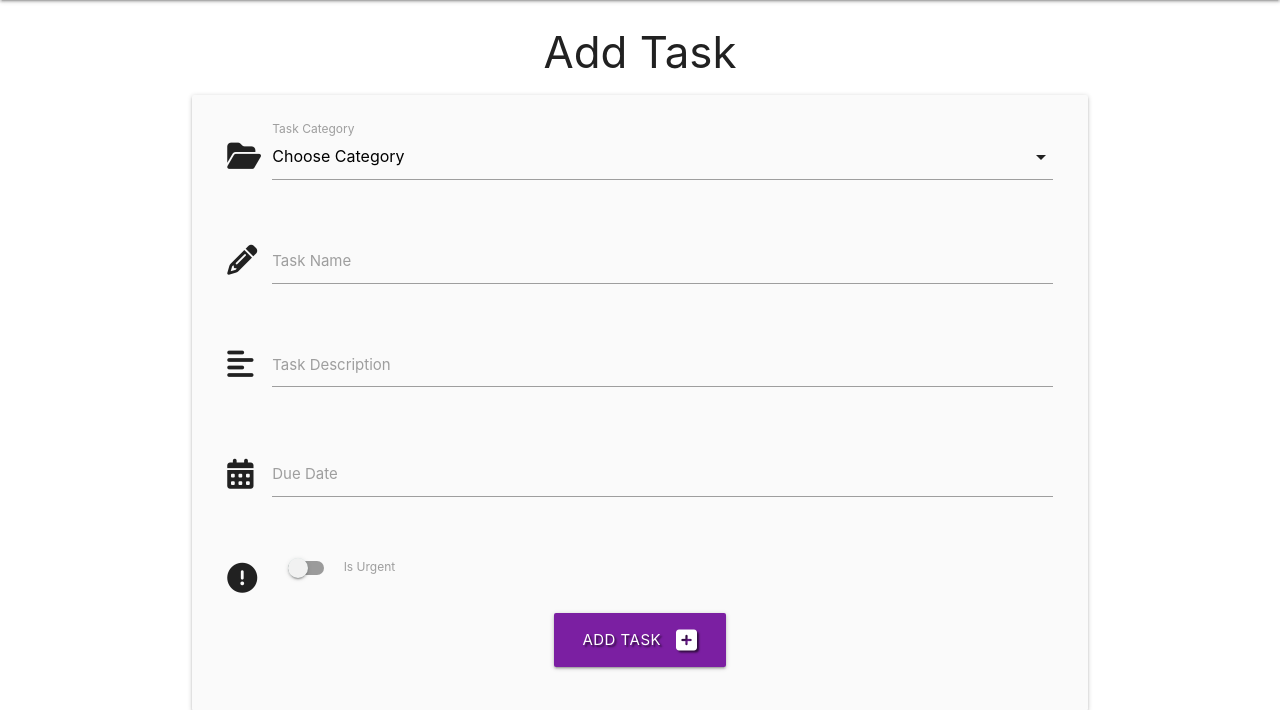
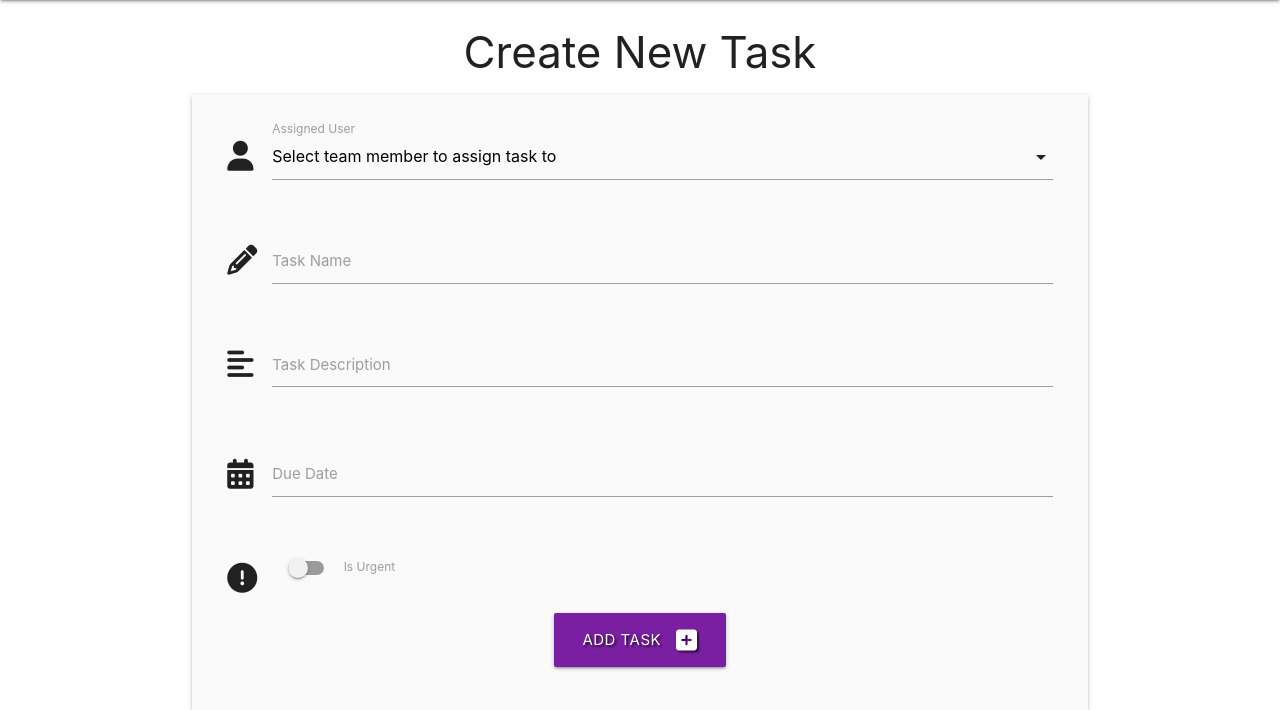
Before and after one commit to Mark-Assessment/D-Santana-retail-store-M3-2, a Flask app: page /add_task in a window 1280 px wide. Shown: the part 64-774 px from the top of the page. Run offline with Flask 3, Linux system fonts and the light colour scheme; data that the repository does not hold is empty; some libraries are stand-ins or nearby versions.

Commit message:
Added assigned to functionality

```diff
--- a/app.py
+++ b/app.py
@@ -116,8 +116,9 @@ def add_task():
     if request.method == "POST":
         is_urgent = "on" if request.form.get("is_urgent") else "off"
         task = {
-            "category_name": request.form.get("category_name"),
+            "status": "In Progress",
             "task_name": request.form.get("task_name"),
+            "assigned_to": request.form.get("user_name"),
             "task_description": request.form.get("task_description"),
             "is_urgent": is_urgent,
             "due_date": request.form.get("due_date"),
@@ -127,8 +128,8 @@ def add_task():
         flash("Task Successfully Added")
         return redirect(url_for("get_tasks"))
 
-    categories = mongo.db.categories.find().sort("category_name", 1)
-    return render_template("add_task.html", categories=categories)
+    users = mongo.db.users.find().sort("status", 1)
+    return render_template("add_task.html", users=users)
 
 
 @app.route("/edit_task/<task_id>", methods=["GET", "POST"])
@@ -136,7 +137,7 @@ def edit_task(task_id):
     if request.method == "POST":
         is_urgent = "on" if request.form.get("is_urgent") else "off"
         submit = {
-            "category_name": request.form.get("category_name"),
+            "status": request.form.get("status"),
             "task_name": request.form.get("task_name"),
             "task_description": request.form.get("task_description"),
             "is_urgent": is_urgent,
@@ -147,7 +148,7 @@ def edit_task(task_id):
         flash("Task Successfully Updated")
 
     task = mongo.db.tasks.find_one({"_id": ObjectId(task_id)})
-    categories = mongo.db.categories.find().sort("category_name", 1)
+    categories = mongo.db.categories.find().sort("status", 1)
     return render_template("edit_task.html", task=task, categories=categories)
 
 
@@ -161,7 +162,7 @@ def delete_task(task_id):
 
 @app.route("/get_categories")
 def get_categories():
-    categories = list(mongo.db.categories.find().sort("category_name", 1))
+    categories = list(mongo.db.categories.find().sort("status", 1))
     return render_template("categories.html", categories=categories)
 
 
@@ -170,7 +171,7 @@ def get_categories():
 def add_category():
     if request.method == "POST":
         category = {
-            "category_name": request.form.get("category_name")
+            "status": request.form.get("status")
         }
         mongo.db.categories.insert_one(category)
         flash("New Category Added")
@@ -183,7 +184,7 @@ def add_category():
 def edit_category(category_id):
     if request.method == "POST":
         submit = {
-            "category_name": request.form.get("category_name")
+            "status": request.form.get("status")
         }
         mongo.db.categories.update({"_id": ObjectId(category_id)}, submit)
         flash("Category Successfully Updated")
--- a/templates/add_task.html
+++ b/templates/add_task.html
@@ -2,21 +2,21 @@
 
 {% block content %}
 
-<h3 class="light-purple-text text-darken-4 center-align">Add Task</h3>
+<h3 class="light-purple-text text-darken-4 center-align">Create New Task</h3>
 
 <div class="row card-panel grey lighten-5">
     <form class="col s12" method="POST" id="my-form" action="{{ url_for('add_task') }}">
-        <!-- category selection -->
+        <!-- assigned to -->
         <div class="row">
             <div class="input-field col s12">
-                <i class="fas fa-folder-open prefix light-purple-text text-darken-4"></i>
-                <select id="category_name" name="category_name" class="validate" required>
-                    <option value="" disabled selected>Choose Category</option>
-                    {% for category in categories %}
-                        <option value="{{ category.category_name }}">{{ category.category_name }}</option>
+                <i class="fa-solid fa-user prefix light-purple-text text-darken-4"></i>
+                <select id="user_name" name="user_name" class="validate" required>
+                    <option value="" disabled selected>Select team member to assign task to</option>
+                    {% for user in users %}
+                        <option value="{{ user.name }}">{{ user.name }}</option>
                     {% endfor %}
                 </select>
-                <label for="category_name">Task Category</label>
+                <label for="user_name">Assigned User</label>
             </div>
         </div>
         <!-- task name -->
--- a/templates/tasks.html
+++ b/templates/tasks.html
@@ -26,7 +26,7 @@
         <div class="collapsible-body">
             <strong>{{ task.category_name }}</strong>
             <p>{{ task.task_description }}</p>
-            <p><em>by: {{ task.assigned_to }}</em></p>
+            <p><em>assigned to: {{ task.assigned_to }}</em></p>
         </div>
     </li>
     {% endfor %}
```
